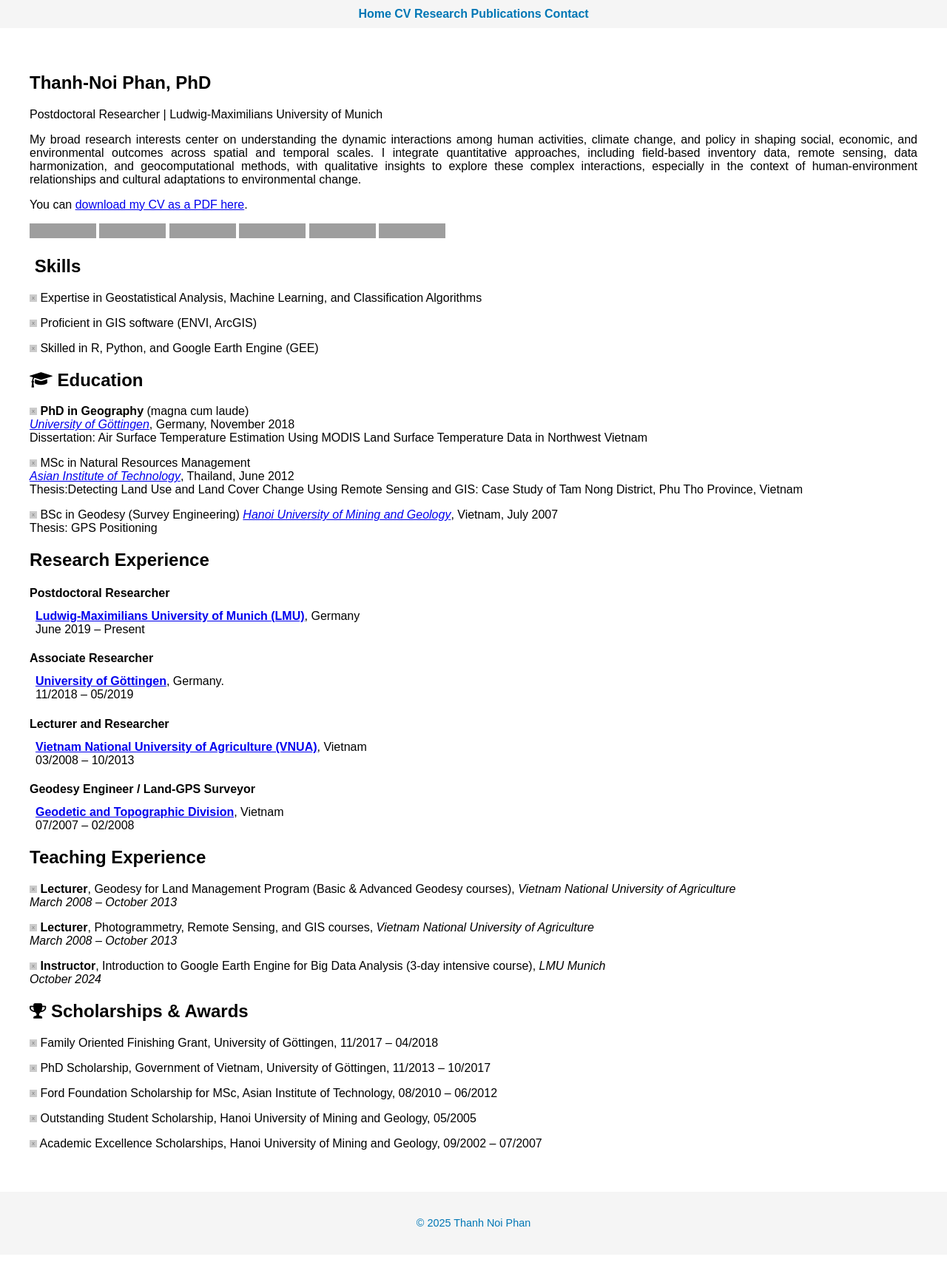
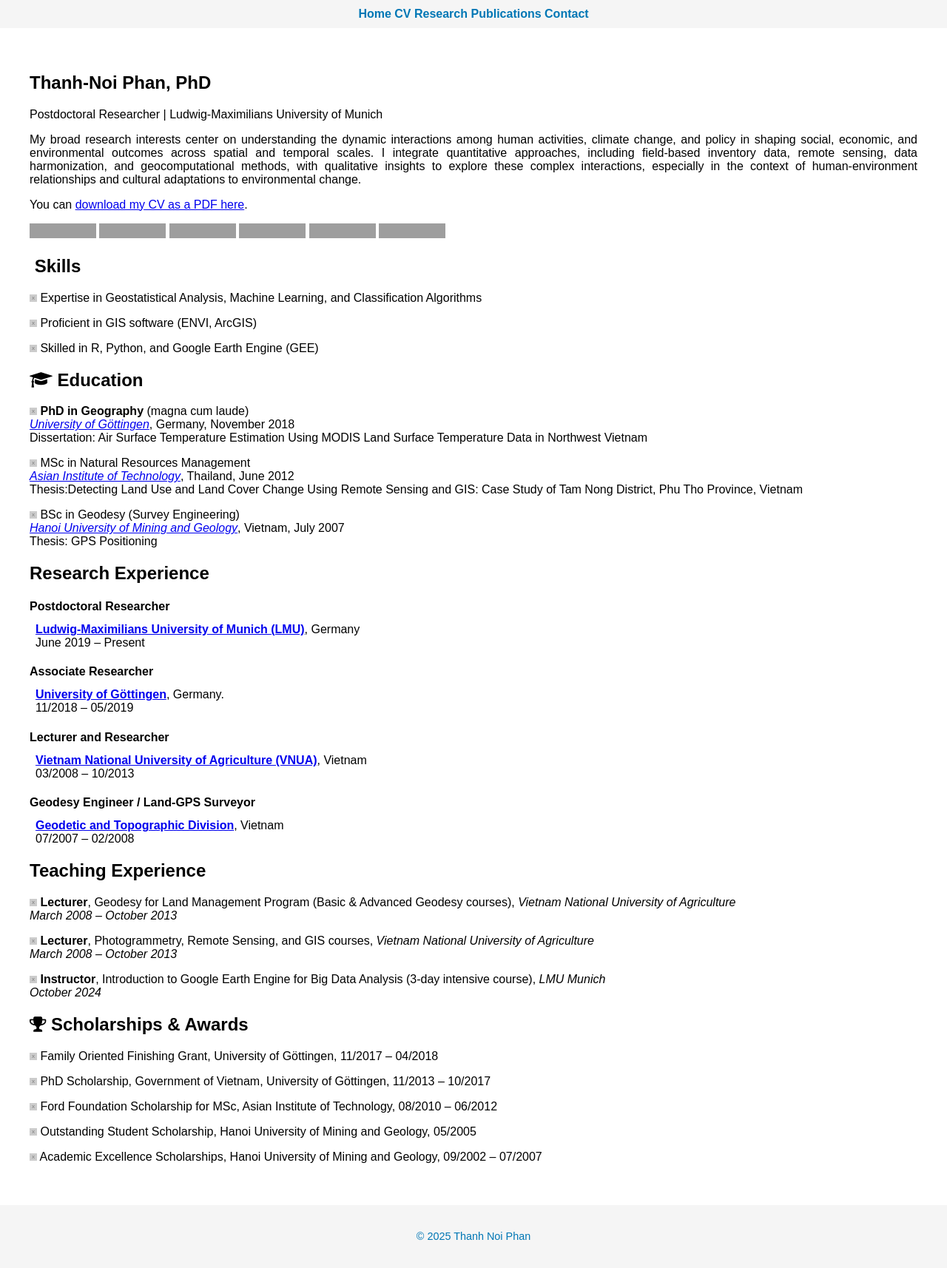
Before and after one commit to thanhnoiphan/thanhnoiphan.github.io, a Jekyll site: the page built from cv.md, in a window 1280 px wide. Shown: the whole page at 74% size. Built offline with Jekyll 4.4.1, drawn with Linux system fonts in a browser that asks for light colours; nearby versions of some CDN libraries; a script that is not in the unit is left out; grey boxes are pictures that could not be loaded.

Commit message:
Update cv.md

```diff
--- a/cv.md
+++ b/cv.md
@@ -36,7 +36,7 @@ Dissertation: Air Surface Temperature Estimation Using MODIS Land Surface Temper
 *[Asian Institute of Technology](https://ait.ac.th/)*, Thailand, June 2012 <br>
 Thesis:Detecting Land Use and Land Cover Change Using Remote Sensing and GIS: Case Study of Tam Nong District, Phu Tho Province, Vietnam
 
-![#00CCBB](https://placehold.co/10x10/00CCBB/00CCBB.png) BSc in Geodesy (Survey Engineering)
+![#00CCBB](https://placehold.co/10x10/00CCBB/00CCBB.png) BSc in Geodesy (Survey Engineering) <br>
 *[Hanoi University of Mining and Geology](https://humg.edu.vn/en/Pages/home.aspx)*, Vietnam, July 2007 <br>
 Thesis: GPS Positioning
 
```
